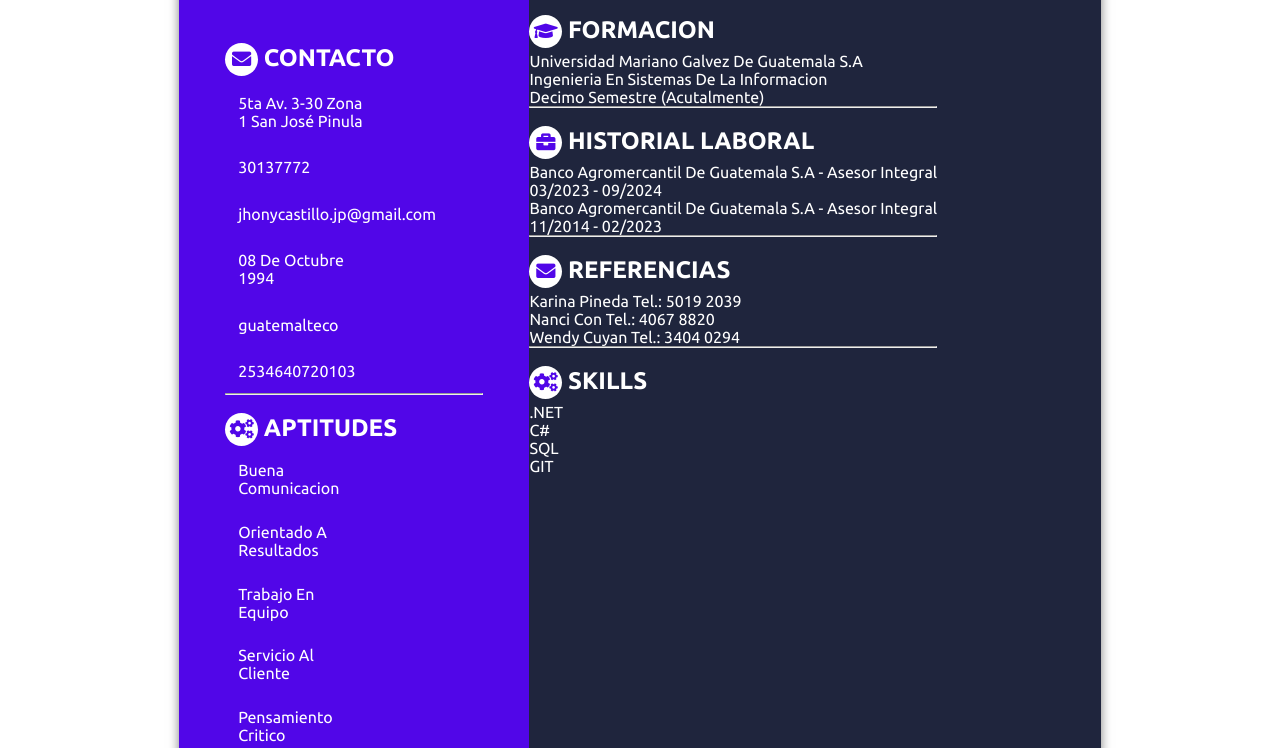
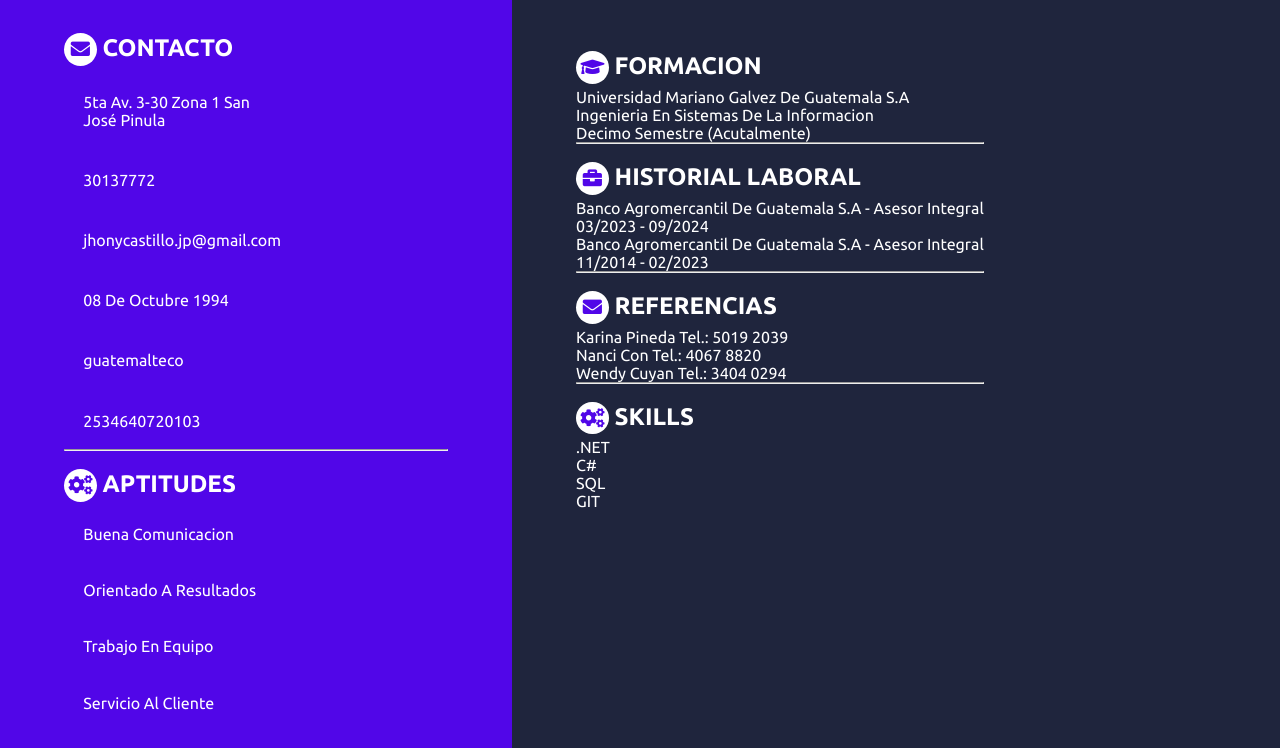
Before and after one commit to jhonyperezcastillo/CV-, a plain HTML site: page index.html in a window 1280 px wide. Shown: the part 581-1329 px from the top of the page. Drawn offline with Linux system fonts and the light colour scheme.

Commit message:
Actualizacion estilo.css

```diff
--- a/estilo.css
+++ b/estilo.css
@@ -6,10 +6,15 @@
 }
 
 body {
+    margin: 0;
+    padding: 0;
+    height: 100%;
+    width: 100%;
+    box-sizing: border-box;
     background-color: #fff;
     color:#fff;
     font-family: 'Ubuntu', sans-serif;
-    margin: 5%;
+
 }
 
 header{
@@ -75,15 +80,20 @@ h4{
 .container{
     background-color: #1F253D;
     box-shadow: 0px 0px 10px rgba(0, 0, 0, 0.5);
-    width: 80%;
+    width: 100%;
+    height: 100%;
     margin: 0 auto;
     position: relative;
     z-index: 1;
+    display: flex;
+    flex-direction: column;
 }
 
 .cabecera{
     position: relative;
+    margin: 0;
 }
+
 
 .cabecera::before {
     content: '';
@@ -127,6 +137,13 @@ h4{
 .Contenido_cv{
     display: flex;
     width: 100%;
+    margin: 0;
+}
+
+.Informacion{
+    width: auto;
+    height: auto;
+    padding: 5%;
 }
 
 .Perfil{
@@ -134,7 +151,7 @@ h4{
     vertical-align: top;
     background-color: #5106e8;
     padding: 5%;
-    width: 28%;
+    width: 30%;
 }
 
 .Perfil ul{
```
